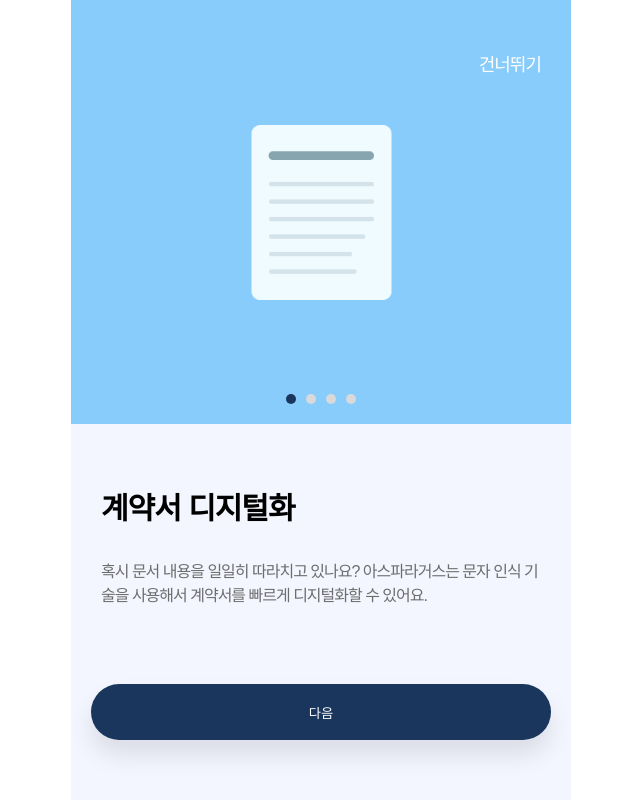
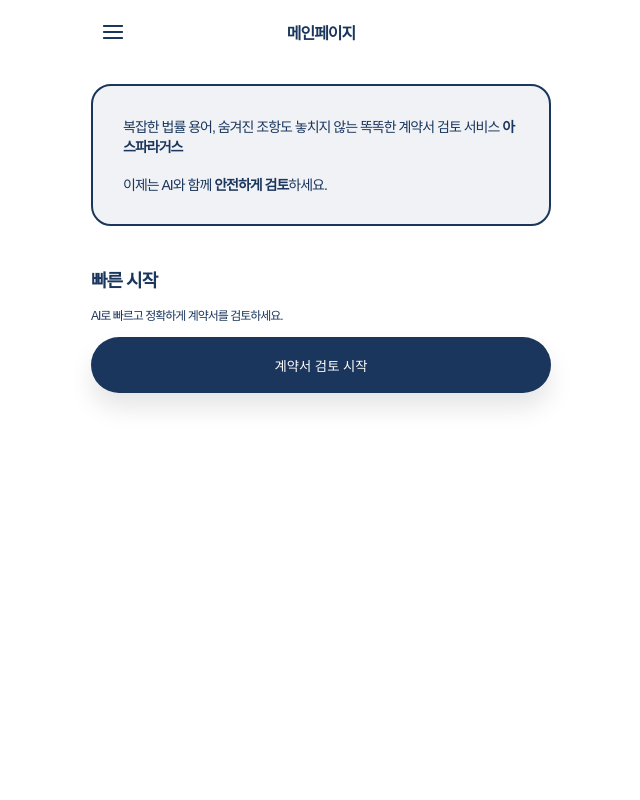
Before and after one commit to LikeLion-FireFox/asparagus-frontend, a React (Vite) app: page / in a window 1280 px wide. Shown: the whole page, without its empty margins (319-959 px from the left). Built offline with nearby package versions, Linux system fonts and the light colour scheme.

Commit message:
메인페이지/마이페이지 개발 시작

```diff
--- a/src/App.jsx
+++ b/src/App.jsx
@@ -3,6 +3,7 @@ import { Routes, Route } from "react-router-dom";
 import { MainLayout } from "@/components/layout/MainLayout";
 
 import HomePage from "@/pages/HomePage";
+import ProfilePage from "@/pages/ProfilePage";
 
 import { GlobalStyle } from "./styles/global";
 
@@ -13,6 +14,7 @@ function App() {
             <Routes>
                 <Route path="/" element={<MainLayout />}>
                     <Route index path="/" element={<HomePage />} />
+                    <Route index path="/profile" element={<ProfilePage />} />
                 </Route>
             </Routes>
         </>
--- /dev/null
+++ b/src/components/display/TopBar.jsx
@@ -0,0 +1,35 @@
+import styled from "styled-components"
+import { useNavigate } from "react-router-dom";
+
+import MenuIcon from "src/assets/icon/menu.png"
+import { Paragraph } from "../typograph/Paragraph"
+
+const TopBarDiv = styled.div`
+    & > * {
+        text-align: center;
+    }
+
+    width: 100%;
+    height: 70px;
+
+    padding: 0px 30px;
+    box-sizing: border-box;
+
+    display: flex;
+    flex-direction: row;
+    justify-content: space-between;
+    align-items: center;
+`
+
+export const TopBar = ({ name, icon, icon_link }) => {
+    const navigate = useNavigate()
+
+    return (
+        <TopBarDiv>
+            <img src={icon} alt="눌러서 마이페이지로 이동" onClick={() => {navigate(icon_link)}} />
+            <Paragraph size="m" weight="900" variant="#1A365D" >{name}</Paragraph>
+            {/* 정렬 맞춤용 */}
+            <img src={icon} alt="눌러서 마이페이지로 이동" style={{opacity: 0}} />
+        </TopBarDiv>
+    )
+}
--- a/src/pages/HomePage.jsx
+++ b/src/pages/HomePage.jsx
@@ -1,21 +1,38 @@
 import { useState, useEffect } from "react";
 
-import { Container } from "./HomePage.styled";
+import { Container, Notification, Content } from "./HomePage.styled";
+import { TopBar } from "@/components/display/TopBar";
+import { Paragraph } from "@/components/typograph/Paragraph";
+
 import SplashPage from "./SplashPage";
 import OnBoardPage from "./OnBoardPage";
+import { Button } from "@/components/forms/Button";
 
 export default function HomePage() {
-    const [isLoading, setLoading] = useState(true);
+    // const [isLoading, setLoading] = useState(true);
 
-    useEffect(() => {
-        setTimeout(() => {
-            setLoading(false);
-        }, 2000)
-    }, [])
+    // useEffect(() => {
+    //     setTimeout(() => {
+    //         setLoading(false);
+    //     }, 2000)
+    // }, [])
 
     return (
         <>
-            {isLoading ? <SplashPage/> : <OnBoardPage/>}
+            {/* {isLoading ? <SplashPage/> : <OnBoardPage/>} */}
+            <TopBar name="메인페이지" icon="src/assets/icon/menu.png" icon_link="/profile" />
+            <Container>
+                <Notification>
+                    <Paragraph size="s" variant="#1A365D">복잡한 법률 용어, 숨겨진 조항도 놓치지 않는 똑똑한 계약서 검토 서비스 <b>아스파라거스</b></Paragraph>
+                    <br/><br/>
+                    <Paragraph size="s" variant="#1A365D">이제는 AI와 함께 <b>안전하게 검토</b>하세요.</Paragraph>
+                </Notification>
+                <Content>
+                    <Paragraph size="l" weight="900" variant="#1A365D">빠른 시작</Paragraph>
+                    <Paragraph size="xs" variant="#1A365D">AI로 빠르고 정확하게 계약서를 검토하세요.</Paragraph>
+                    <Button variant="navy">계약서 검토 시작</Button>
+                </Content>
+            </Container>
         </>
     );
 }
--- a/src/pages/HomePage.styled.js
+++ b/src/pages/HomePage.styled.js
@@ -1,3 +1,28 @@
 import styled from "styled-components";
 
-export const Container = styled.div``;
+export const Container = styled.div`
+    width: 100%;
+    height: 100%;
+    box-sizing: border-box;
+
+    padding: 20px;
+`;
+
+export const Notification = styled.div`
+    width: 100%
+    box-sizing: border-box;
+    border-radius: 20px;
+
+    padding: 30px;
+
+    border: 2px solid #1A365D;
+    background-color: #1A365D10;
+`
+
+export const Content = styled.div`
+    display: flex;
+    flex-direction: column;
+    gap: 14px;
+
+    margin-top: 40px;
+`
--- /dev/null
+++ b/src/pages/ProfilePage.jsx
@@ -0,0 +1,15 @@
+import { useNavigate } from "react-router-dom"
+
+import { TopBar } from "@/components/display/TopBar"
+import { Container } from "./HomePage.styled"
+
+export default function ProfilePage(){
+    return (
+        <>
+            <TopBar name="마이페이지" icon="src/assets/icon/back.png" icon_link="../" />
+            <Container>
+                <p>Hello</p>
+            </Container>
+        </>
+    )
+}
```
Also changed, not shown: src/assets/icon/back.png (added), src/assets/icon/menu.png (added).
